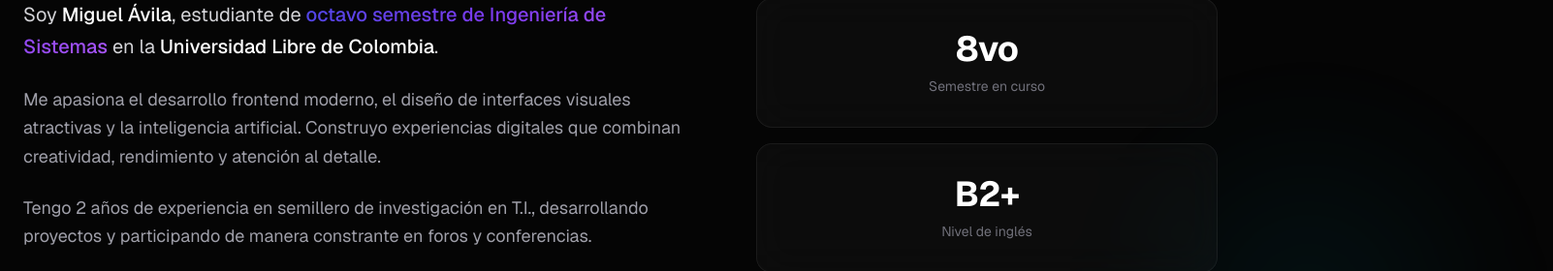
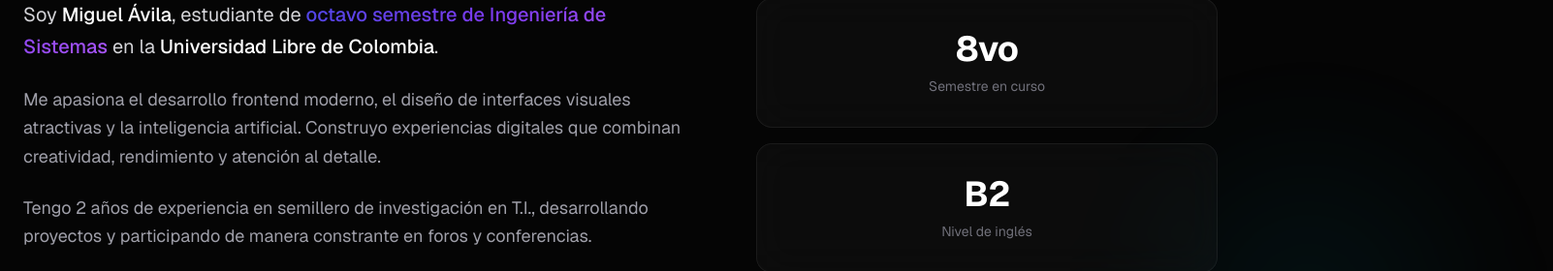
Before and after one commit to lupisAV/portfolio, a Next.js app: page / in a window 1280 px wide. Shown: the part 1239-1519 px from the top of the page at 97% size, 1602 px wide, since content can reach past the window. Built offline with nearby package versions, Linux system fonts and the light colour scheme.

Commit message:
change english level from "B2+" to "B2"

```diff
--- a/src/components/sections/About.tsx
+++ b/src/components/sections/About.tsx
@@ -82,7 +82,7 @@ export function About() {
             className="lg:col-span-5 grid grid-cols-1 gap-4"
           >
             <StatsCard value="8vo" label="Semestre en curso" />
-            <StatsCard value="B2+" label="Nivel de inglés" />
+            <StatsCard value="B2" label="Nivel de inglés" />
             <StatsCard value="14+" label="Tecnologías" />
           </motion.div>
         </div>
```
